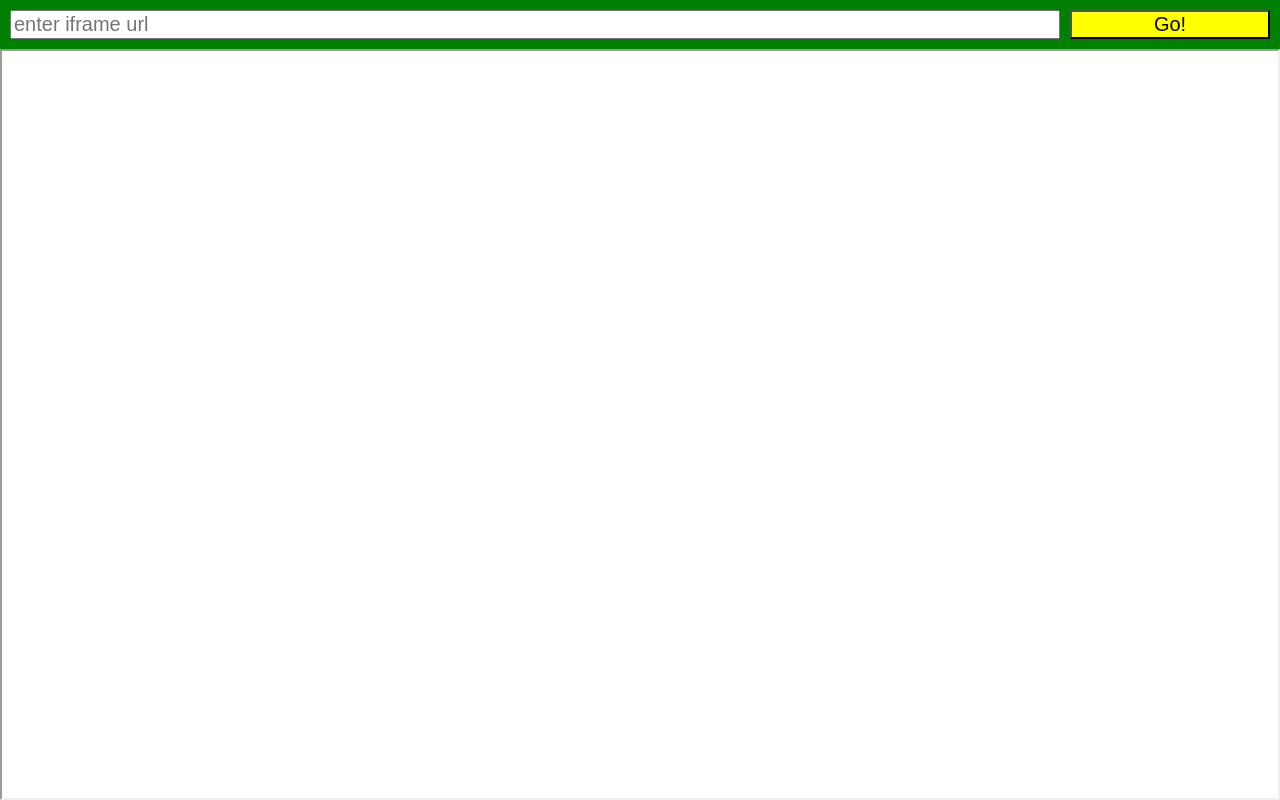
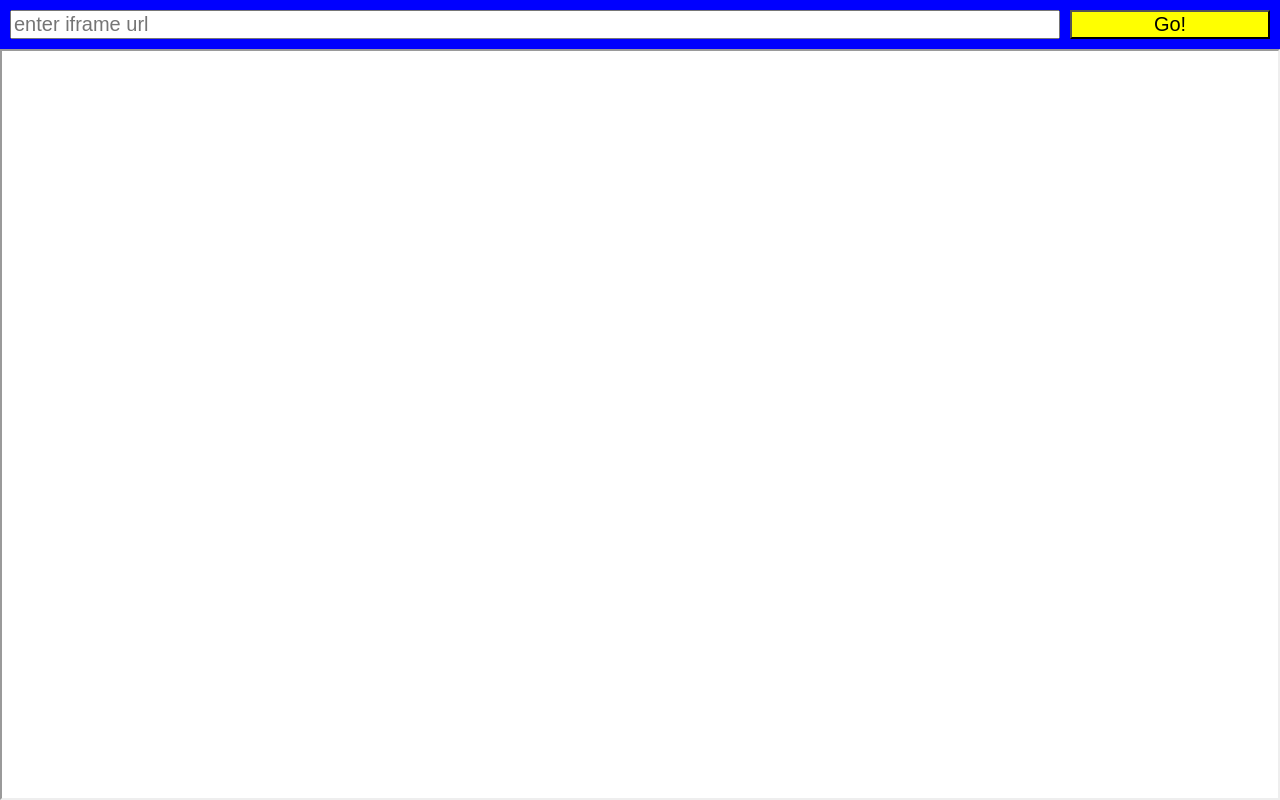
Before and after one commit to ryandeba/iframe-test, a plain HTML site: page index.html in a window 1280 px wide. Drawn offline with Linux system fonts and the light colour scheme.

Commit message:
change background color

```diff
--- a/index.html
+++ b/index.html
@@ -20,7 +20,7 @@
 	</head>
 
 	<body style="display: grid; grid-template-rows: auto 1fr; height: 100vh; margin: 0;">
-		<div style="display: grid; grid-template-columns: 1fr auto; grid-gap: 10px; padding: 10px; background: green;">
+		<div style="display: grid; grid-template-columns: 1fr auto; grid-gap: 10px; padding: 10px; background: blue;">
 			<input class="js-input-url" placeholder="enter iframe url">
 			<button type="button" class="js-btn-load" style="min-width: 200px; background: yellow;">Go!</button>
 		</div>
```
